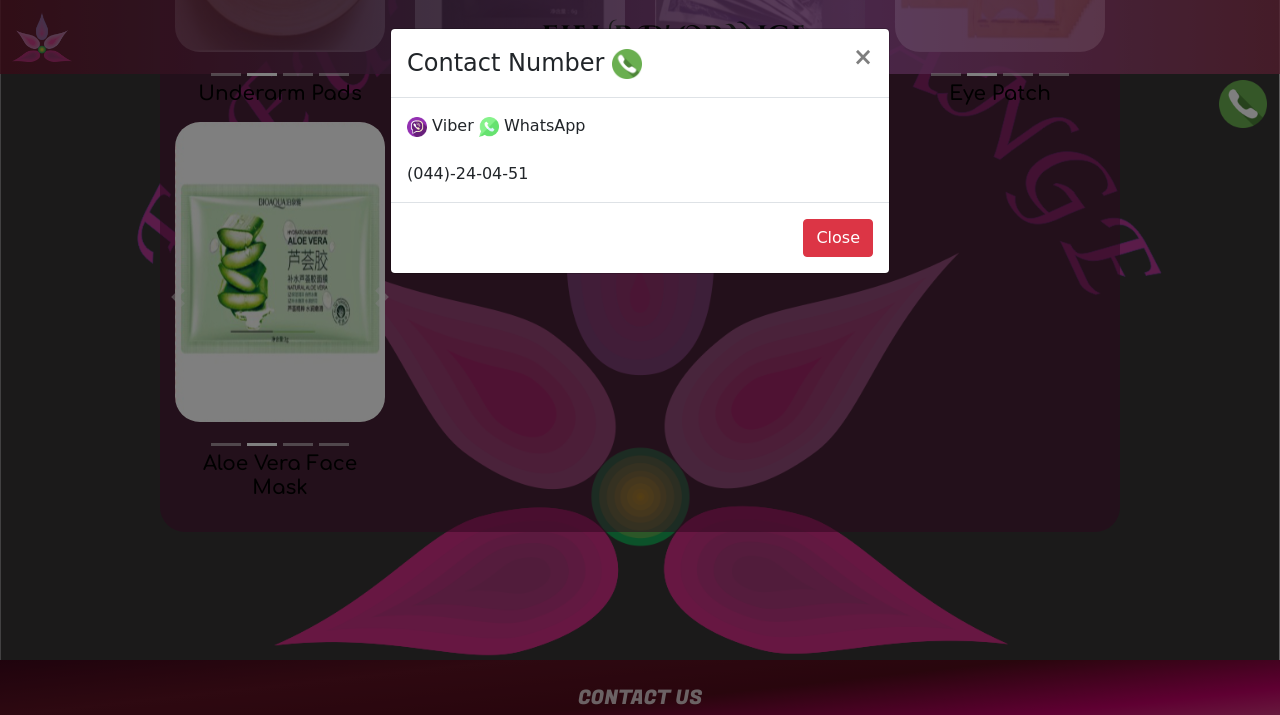
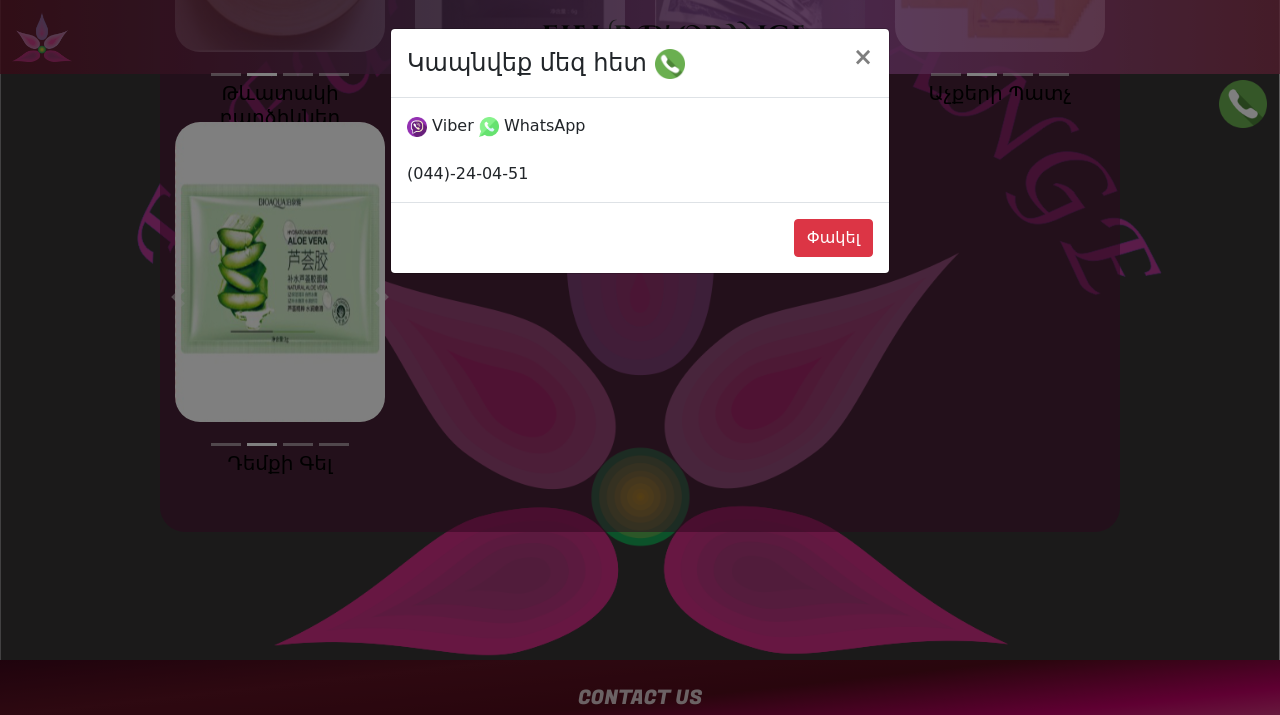
Before and after one commit to fleurdorange/products, a plain HTML site: page index.html in a window 1280 px wide. Both pictures are taken after a click on the picture 715 px from the left and 1154 px from the top of the page. Shown: the part 396-1111 px from the top of the page. Drawn offline with nearby package versions, Linux system fonts and the light colour scheme; a web font is replaced by a local one.

Commit message:
Update index.html

```diff
--- a/index.html
+++ b/index.html
@@ -52,7 +52,7 @@
                       <a class="carousel-control-next" href="#demo" data-slide="next" color="black">
                         <span class="carousel-control-next-icon"></span>
                       </a>
-                        <h3 >Underarm Pads</h3>
+                        <h3 >Թևատակի բարձիկներ</h3>
                 </div>
 
                 <div id="demo1" class="col-12 col-sm-12 col-md-6 col-lg-4  col-xl-3 products-div carousel slide" data-ride="carousel">
@@ -82,7 +82,7 @@
                       <a class="carousel-control-next" href="#demo1" data-slide="next" color="black">
                         <span class="carousel-control-next-icon"></span>
                       </a>
-                        <h3>Black Mask</h3>
+                        <h3>Դեմքի Սև Դիմակ</h3>
                 </div>
 
                 <div id="demo2" class="col-12 col-sm-12 col-md-6 col-lg-4 col-xl-3   products-div carousel slide" data-ride="carousel">
@@ -112,7 +112,7 @@
                       <a class="carousel-control-next" href="#demo2" data-slide="next">
                         <span class="carousel-control-next-icon"></span>
                       </a>
-                        <h3>3D Teeth Strips</h3>
+                        <h3>3D Սպիտակեցնող Ժապավեն</h3>
 
                 </div>
 
@@ -144,7 +144,7 @@
                       <a class="carousel-control-next" href="#demo3" data-slide="next">
                         <span class="carousel-control-next-icon"></span>
                       </a>
-                        <h3>Eye Patch</h3>
+                        <h3>Աչքերի Պատչ</h3>
                 </div>
                 <div id="demo4" class="col-12 col-sm-12 col-md-6 col-lg-4 col-xl-3  products-div carousel slide" data-ride="carousel">
                     <ul class="carousel-indicators">
@@ -164,7 +164,7 @@
                           <img src="img/products/face-mask/aloe-mask-3 .jpg" alt="aloe-mask" width="1100" height="500">
                         </div>
                         <div class="carousel-item">
-                            <img src="img/products/face-mask/price-bcg.png" alt="price" width="1100" height="500">
+                            <img src="img/products/eye patch/price-bcg.png" alt="price" width="1100" height="500">
                           </div>
                       </div>
                       <a class="carousel-control-prev" href="#demo4" data-slide="prev">
@@ -173,7 +173,7 @@
                       <a class="carousel-control-next" href="#demo4" data-slide="next">
                         <span class="carousel-control-next-icon"></span>
                       </a>
-                         <h3>Aloe Vera Face Mask</h3>
+                         <h3>Դեմքի Գել</h3>
                 </div>
         </div>
 
@@ -192,7 +192,7 @@
                 <div class="modal-content">
 
                   <div class="modal-header">
-                    <h4 class="modal-title">Contact Number <img src="img/contacts/phone.png" alt="" class="modal-contact-head"></h4>
+                    <h4 class="modal-title">Կապնվեք մեզ հետ <img src="img/contacts/phone.png" alt="" class="modal-contact-head"></h4>
                     <button type="button" class="close" data-dismiss="modal">&times;</button>
                   </div>
 
@@ -206,7 +206,7 @@
 
                   <!-- Modal footer -->
                   <div class="modal-footer">
-                    <button type="button" class="btn btn-danger" data-dismiss="modal">Close</button>
+                    <button type="button" class="btn btn-danger" data-dismiss="modal">Փակել</button>
                   </div>
 
                 </div>
```
